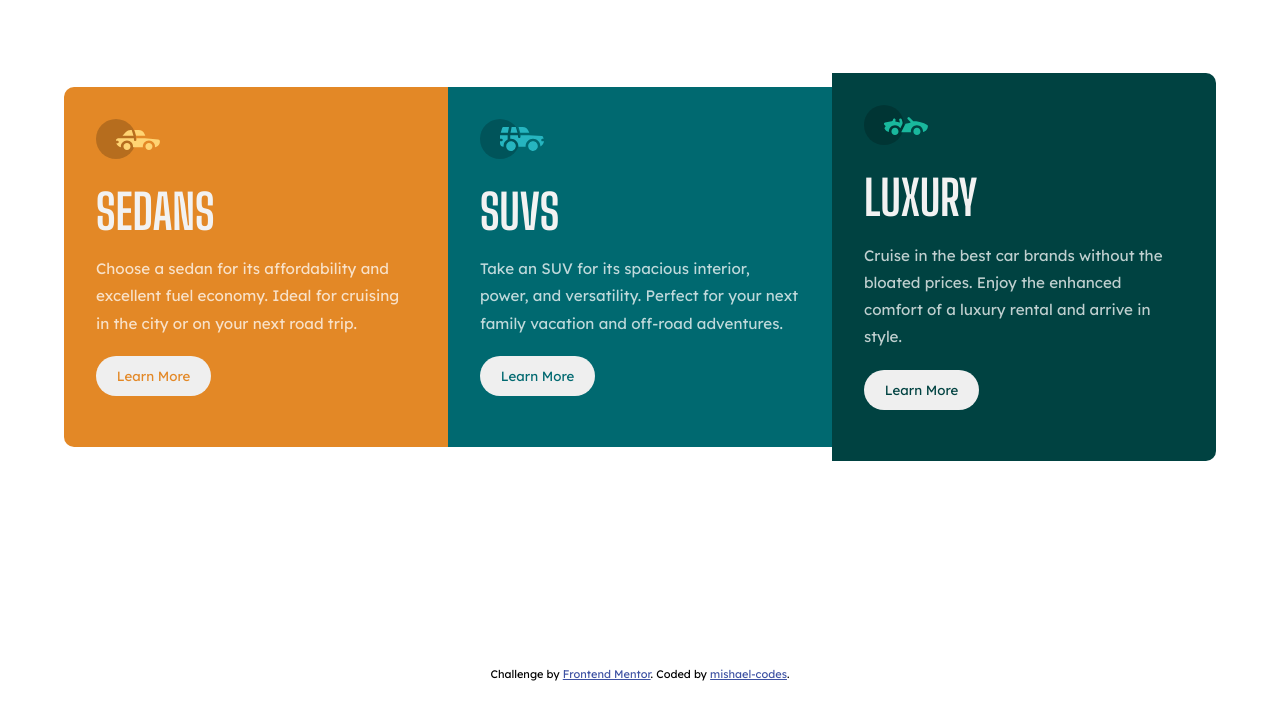
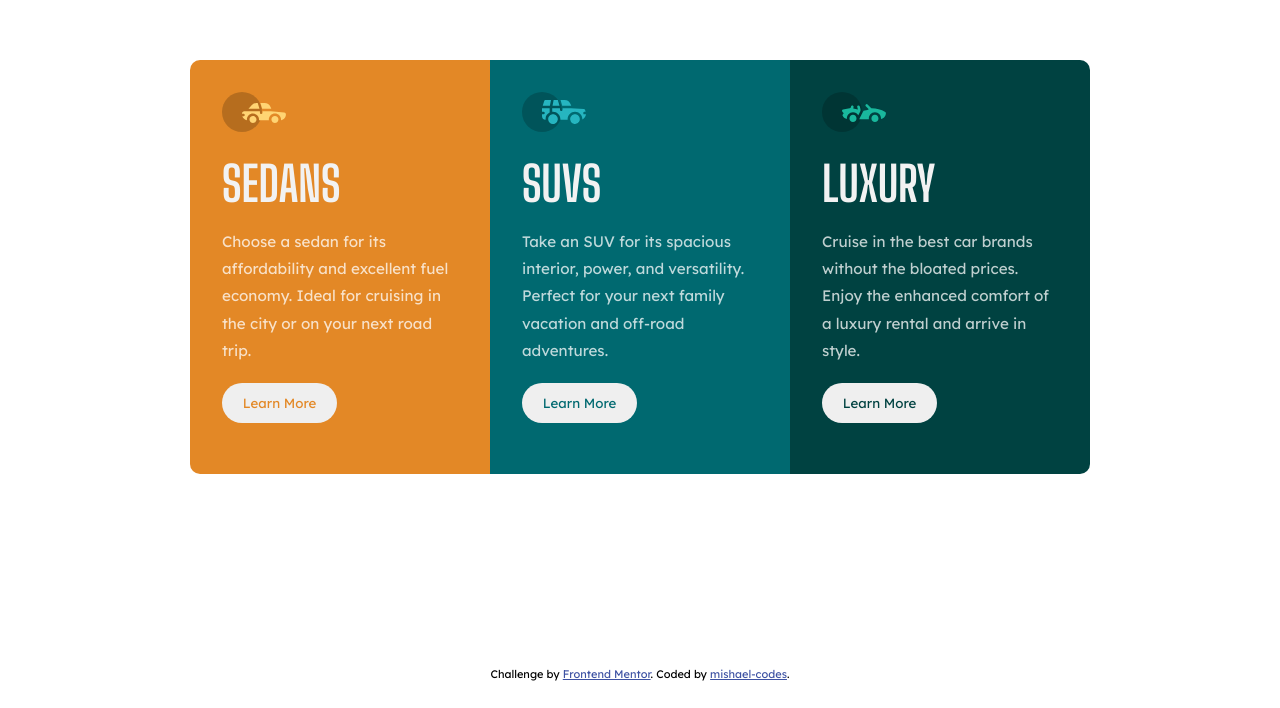
Before and after one commit to mishael-codes/3-column-preview-card-component-main, a plain HTML site: page index.html in a window 1280 px wide. Shown: the part 133-841 px from the top of the page. Drawn offline with Linux system fonts and the light colour scheme.

Commit message:
Update pc.css

```diff
--- a/pc.css
+++ b/pc.css
@@ -9,6 +9,10 @@
     flex-direction: row;
   }
 
+  .container{
+    max-width: 300px;
+  }
+
   .sedan {
     border-radius: 10px 0 0 10px;
   }
```
